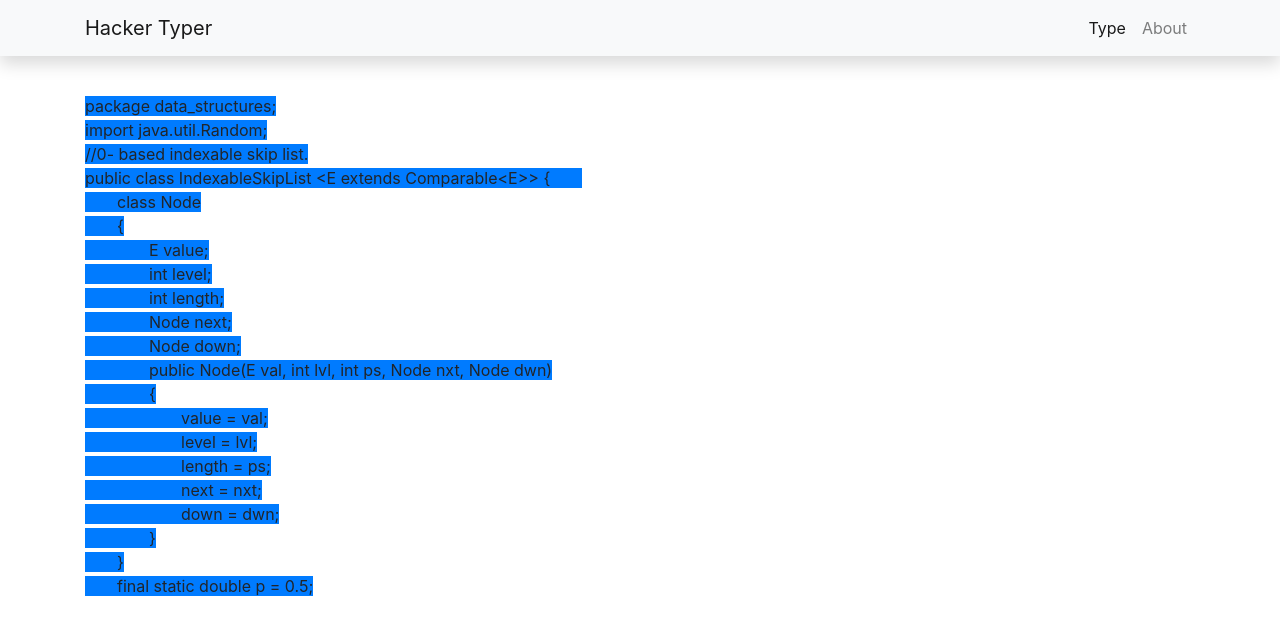
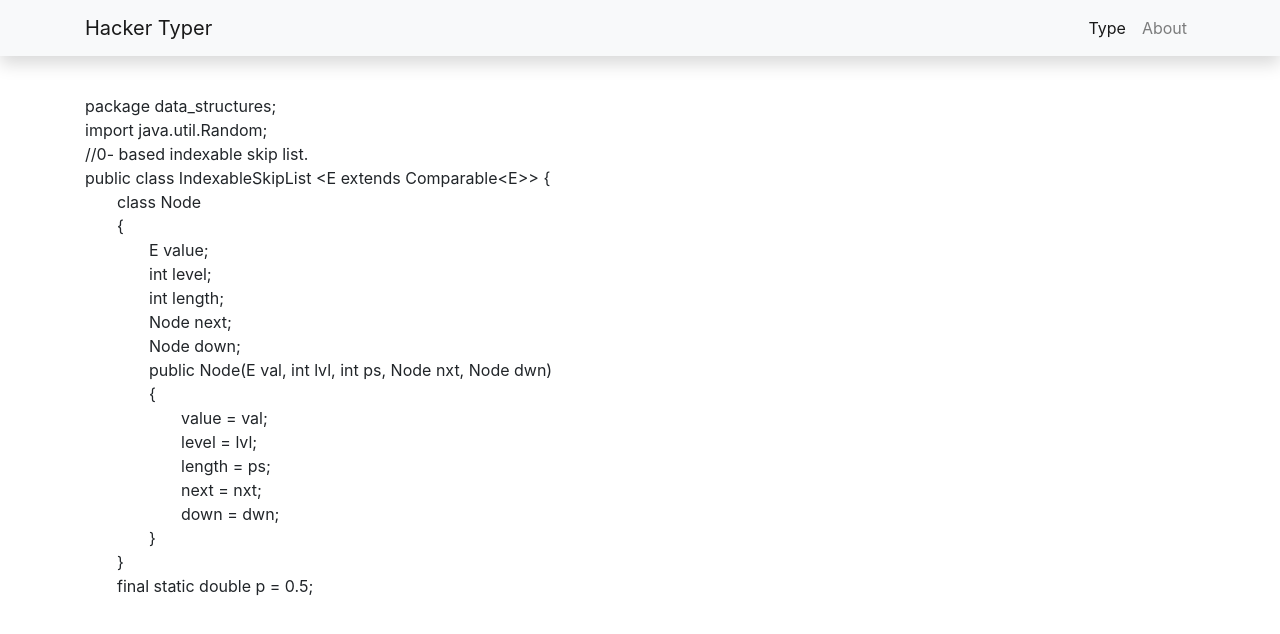
Before and after one commit to hackdfw2019/syntype, a React (Create React App) app: page / in a window 1280 px wide. Shown: the top 634 px of the page. Built offline with nearby package versions, Linux system fonts and the light colour scheme; no server answers.

Commit message:
changed css classes in jsx

```diff
--- a/src/components/Letter.jsx
+++ b/src/components/Letter.jsx
@@ -24,16 +24,26 @@
     let cls = "";
     switch (letter.status) {
       case 0:
-        cls += "bg-primary ";
+        cls += "not-typed ";
         break;
       case 1:
-        cls += "bg-success ";
+        cls += "good ";
         break;
       case 2:
-        cls += "bg-danger ";
+        cls += "bad ";
         break;
       default:
     }
+    switch (letter.pos) {
+      case -1:
+        cls += "left-round ";
+        break;
+      case 1:
+        cls += "right-round ";
+        break;
+      default:
+    }
+    cls += "highlight ";
     if (letter.isCurrent) {
       cls += "underline ";
     }
--- a/src/components/TypeInput.jsx
+++ b/src/components/TypeInput.jsx
@@ -48,13 +48,16 @@
         isesc = true;
         continue;
       }
-      curLine.push({ char: s, status: 0, isCurrent: false });
       if (s === "\n") {
+        curLine.push({ pos: 1, char: s, status: 0, isCurrent: false });
         tempLines.push({ line: curLine });
         curLineCount++;
         curLine = [];
         continue;
+      } else if (curLine.length === 0) {
+        curLine.push({ pos: 0, char: s, status: 0, isCurrent: false });
       } else {
+        curLine.push({ pos: -1, char: s, status: 0, isCurrent: false });
       }
     }
     if (isImmediate) return tempLines;
@@ -227,7 +230,7 @@
 
   renderLine = lineNum => {
     return (
-      <div>
+      <div className={lineNum === this.state.lineNum && "current-line"}>
         {this.state.lines[lineNum].line.map(letter => (
           <Letter letter={letter} />
         ))}
```
